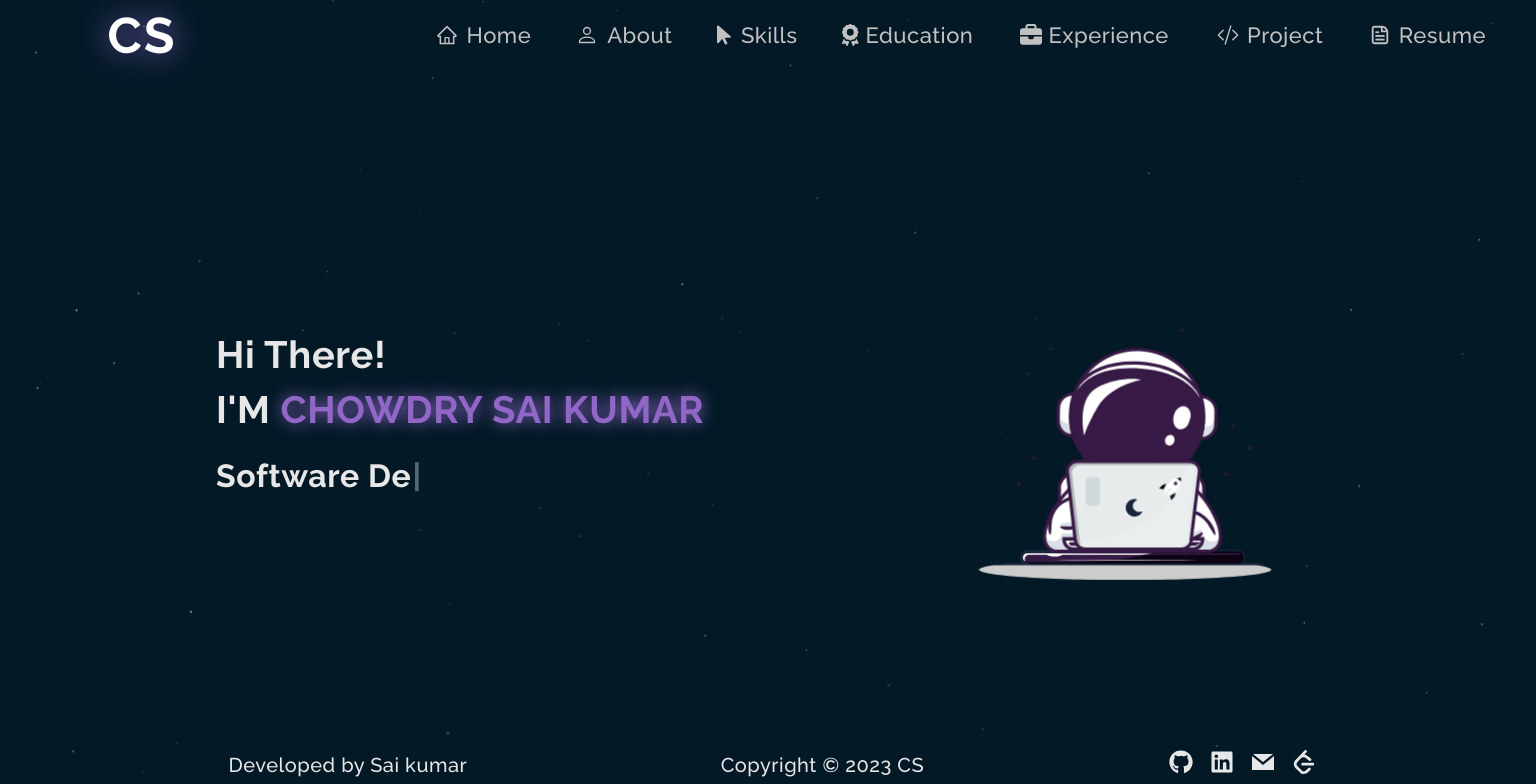
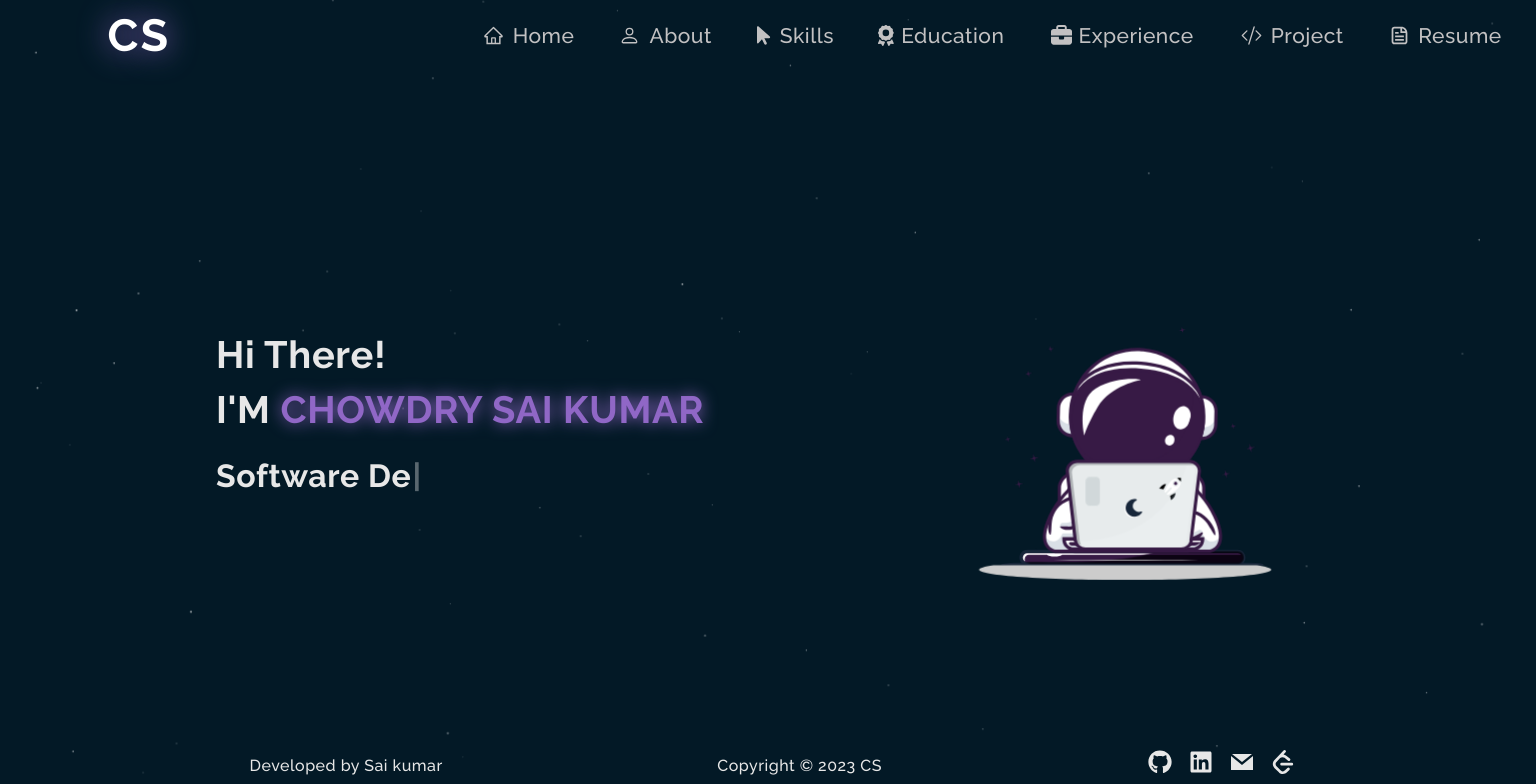
Before and after one commit to chowdrysai/Portfolio, a React (Create React App) app: page / in a window 1536 px wide. Shown: the top 784 px of the page. Built offline with nearby package versions, Linux system fonts and the light colour scheme.

Commit message:
css change

```diff
--- a/src/index.css
+++ b/src/index.css
@@ -22,7 +22,6 @@ body{
   font-family: 'Raleway', sans-serif;
   background-color: #031926;
   color: #E7E7E7;
-  min-height: 100vh;
 }
 
 b{
@@ -85,7 +84,7 @@ b{
 }
 
 .Logo{
-  font-size: 50px;
+  font-size: 45px;
   letter-spacing: 2px;
   padding-left: 7%;
   color: #9067C6;
@@ -103,12 +102,12 @@ b{
   flex-wrap: wrap;
   align-items: center;
   font-weight: 500;
-  font-size: 22px;
+  font-size: 21px;
   transition: all 1s;
 }
 @media (min-width:1300px) {
   .NavbarLinks {
-  padding-right: 2%;
+  padding-right: 1%;
   }
 }
 
@@ -525,7 +524,7 @@ footer {
   margin-top: 60px;
   letter-spacing: 0.5px;
   display: flex;
-  font-size: 20px;
+  font-size: 16px;
   flex-wrap: wrap;
   align-items: center;
   justify-content: space-evenly;
```
